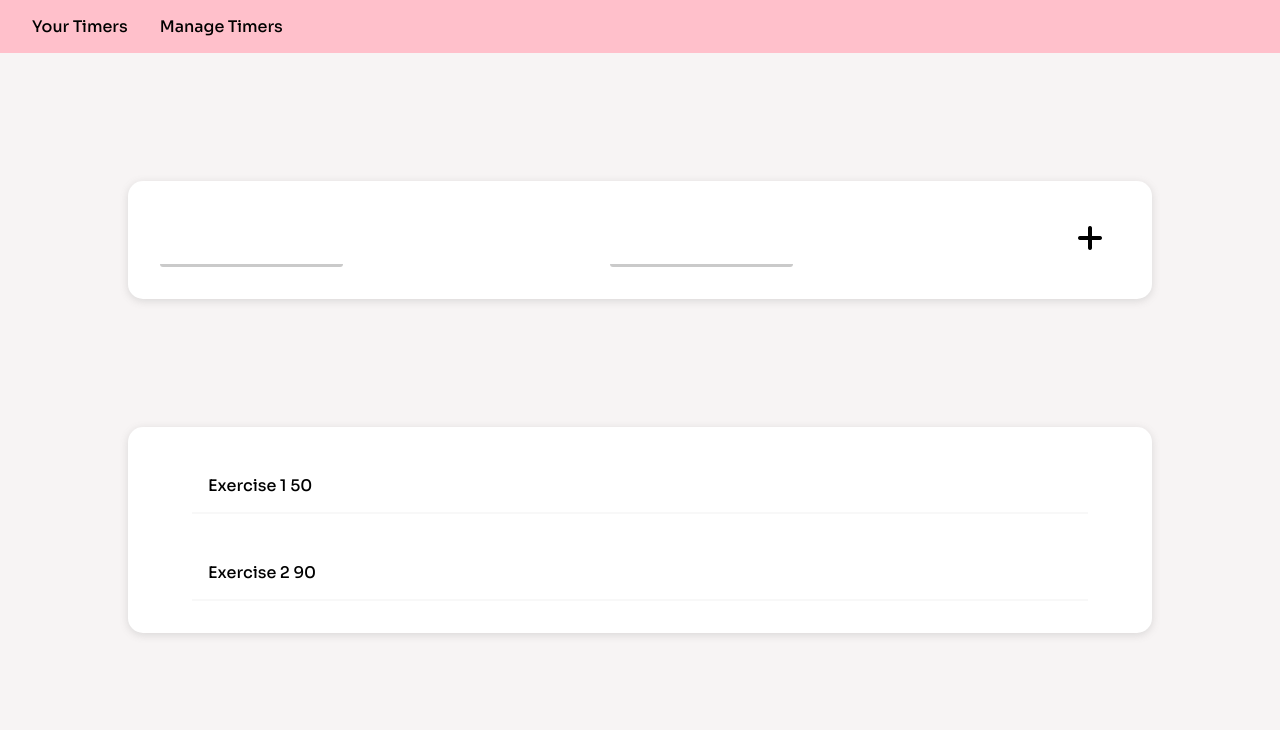
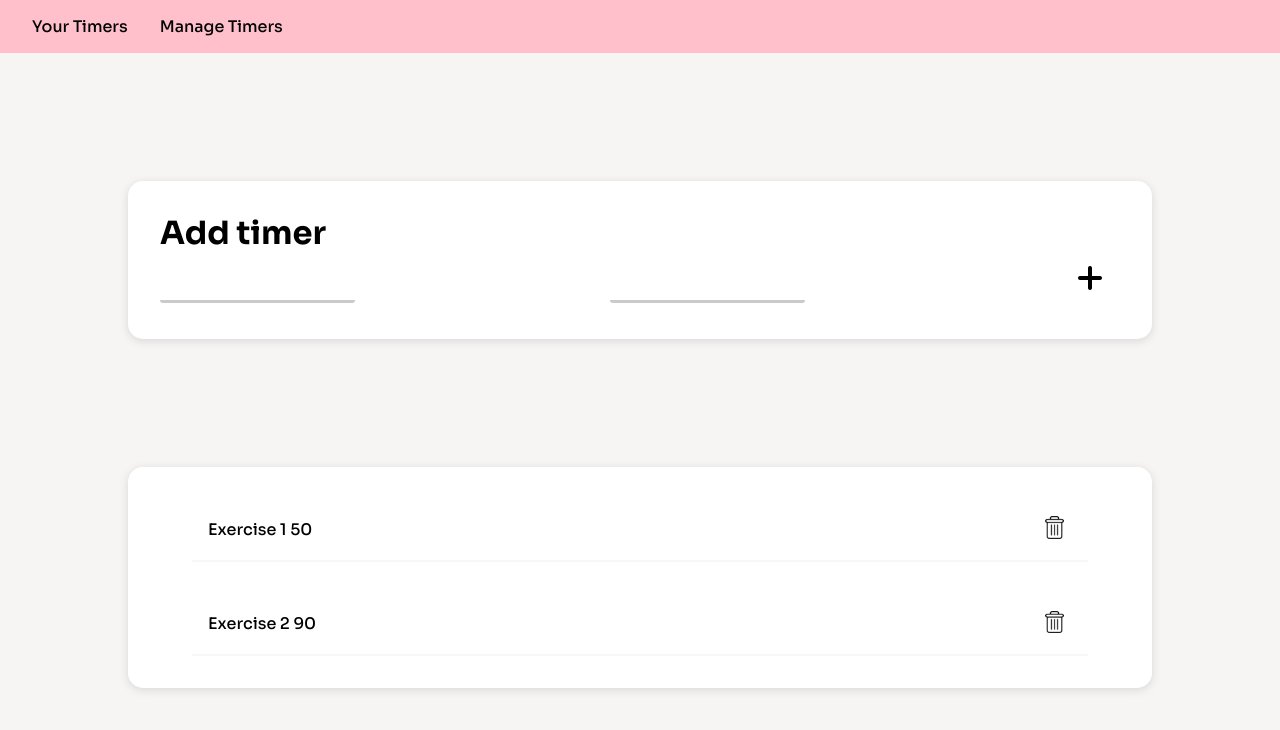
Before and after one commit to macmro7/organizer, a React (Create React App) app: page /manage in a window 1280 px wide. Shown: the top 730 px of the page. Built offline with nearby package versions, Linux system fonts and the light colour scheme.

Commit message:
add delete timer

```diff
--- a/src/App.css
+++ b/src/App.css
@@ -107,12 +107,33 @@ nav a {
 }
 
 .timers--list li {
+  display: flex;
+  align-items: center;
+  justify-content: space-between;
+
   padding: 1em;
   width: 90%;
   border-bottom: 2px solid rgba(223, 223, 223, 0.226);
 }
 
+.delete--button img{
+  max-width: 1.7em;
+}
+
 .add--timer {
+  margin: 10% 10%;
+  --display: flex;
+  --justify-content: center;
+  --justify-content: space-between;
+  --gap: 2em;
+
+  padding: 2em;
+  background-color: white;
+  border-radius: 15px;
+  box-shadow: rgba(99, 99, 99, 0.2) 0px 2px 8px 0px;
+}
+
+/*.add--timer {
   margin: 10% 10%;
   display: flex;
   --justify-content: center;
@@ -123,6 +144,17 @@ nav a {
   background-color: white;
   border-radius: 15px;
   box-shadow: rgba(99, 99, 99, 0.2) 0px 2px 8px 0px;
+}*/
+
+.add--timer--form {
+  display: flex;
+  justify-content: space-between;
+  align-items: center;
+  --padding: 1em;
+}
+
+.label {
+
 }
 
 .add--timer--input {
@@ -133,6 +165,8 @@ nav a {
   --box-shadow: rgba(99, 99, 99, 0.2) 0px 2px 8px 0px;
   outline: none;
   max-width: 30%;
+
+  padding: 1em;
 }
 
 .add--timer--input:focus {
@@ -140,16 +174,17 @@ nav a {
   --background: rgb(247, 244, 244);;
 }
 
-.add--timer--input:hover, .add--timer--submit :hover {
+.add--timer--input:hover, .add--timer--submit:hover, .delete--button:hover {
   background: rgb(247, 244, 244);
   border-color: pink;
 }
 
-.add--timer--submit :hover {
+.add--timer--submit:hover, .delete--button:hover {
   border-radius: 20px;
+  --padding: 1em;
 }
 
-.add--timer--submit {
+.add--timer--submit, .delete--button {
   border: none;
   background: 0;
 }
--- a/src/App.js
+++ b/src/App.js
@@ -40,13 +40,25 @@ function App() {
     ]))
   }
 
+  function handleDelete(event) {
+    setTimers(prevTimers => prevTimers.filter(prevTimers => prevTimers.id != event.target.id))
+}
+
   return (
     <div className="App">
       <BrowserRouter>
       <Navbar />
         <Routes>
           <Route path="/" element={ timersList } />
-          <Route path="manage" element={<ManageTimers timers={ timers } handleClick={handleClick}/>} />
+          <Route
+            path="manage"
+            element={
+              <ManageTimers
+                timers={ timers }
+                handleClick={ handleClick }
+                handleDelete={ handleDelete }
+              />}
+          />
         </Routes>
       </BrowserRouter>
     </div>
--- a/src/Components/AddTimer.js
+++ b/src/Components/AddTimer.js
@@ -1,5 +1,5 @@
+import { useState } from "react";
 import plus from "../img/plus.png"
-import { useState } from "react";
 
 function AddTimer(props) {
     const [formData, setFormData] = useState (
@@ -19,7 +19,7 @@ function AddTimer(props) {
         })
     }
 
-    function handleSubmit(event) {
+    function handleSubmit(event) { // event ???
         props.handleClick(formData)
         event.preventDefault()
         setFormData({   // clears form after adding a new timer
@@ -29,8 +29,31 @@ function AddTimer(props) {
         })
     }
 
+    function handleDelete(event) {
+        /*setFormData(prevFormData => {
+            const id = event.target.id
+            return {
+                ...prevFormData,
+
+            }
+        })*/
+
+        /*setFormData({people: this.state.people.filter(function(person) {
+            return person !== e.target.value
+        })});*/
+        const newArray = formData.filter(formData => formData.id === 1)
+        console.log(newArray)
+
+        setFormData((formData) => formData.filter(formData => formData.id === 1))
+
+
+        //console.log("essa")
+    }
+
     return (
-        <form className="add--timer" onSubmit={ handleSubmit }>
+        <div className="add--timer">
+            <h1 className="add--timer--label">Add timer</h1>
+            <form className="add--timer--form" onSubmit={ handleSubmit }>
                 <input className="add--timer--input"
                     type="text"
                     name="name"
@@ -45,6 +68,7 @@ function AddTimer(props) {
                 />
                 <button className="add--timer--submit"><img src={ plus }/></button>
             </form>
+        </div>
     )
 }
 
--- a/src/Components/ManageTimers.js
+++ b/src/Components/ManageTimers.js
@@ -1,9 +1,12 @@
 import AddTimer from "./AddTimer"
+import trash from "../img/trash.png"
 
 function ManageTimers(props) {
 
     const timersList = props.timers.map((timer) => (
-        <li key={timer.id}>{timer.name} {timer.seconds}</li>
+        <li key={timer.id}>{timer.name} {timer.seconds}
+            <button className="delete--button" ><img onClick={ props.handleDelete } id={timer.id} src= { trash } /></button>
+        </li>
     ))
 
     return(
```
Also changed, not shown: src/img/trash.png (added). Lines whose indentation alone changed are shown as unchanged.
